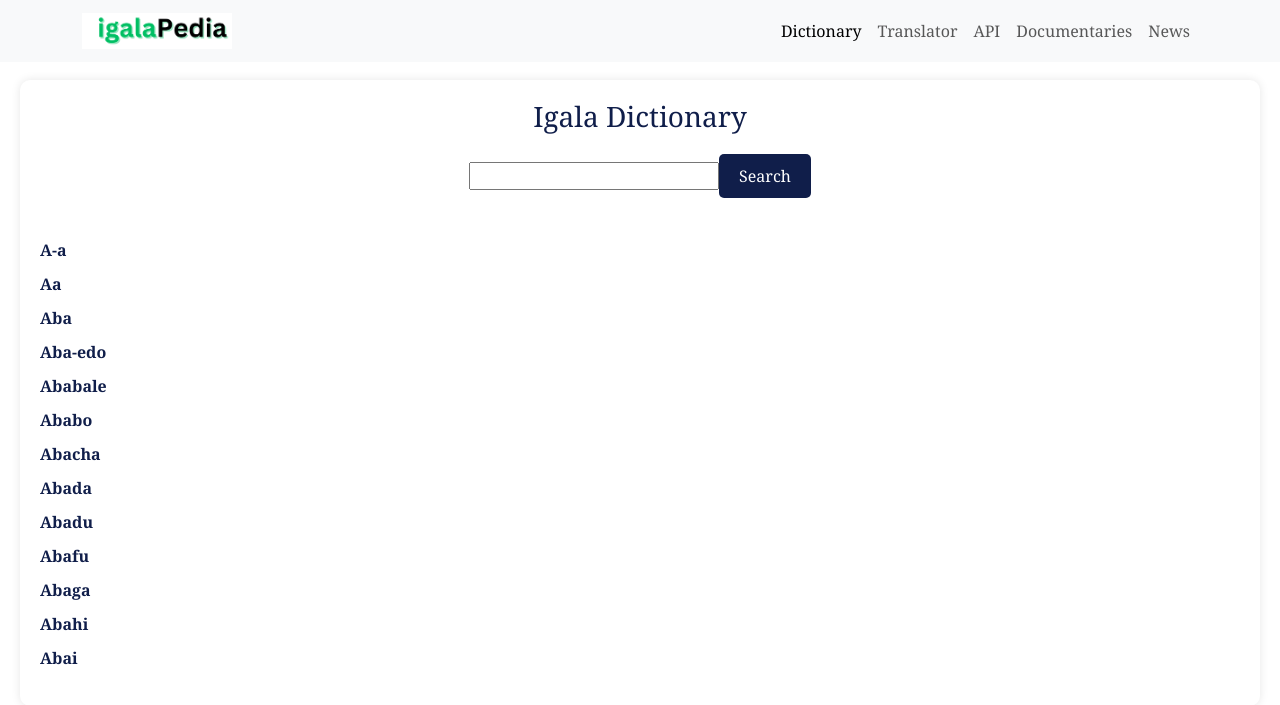
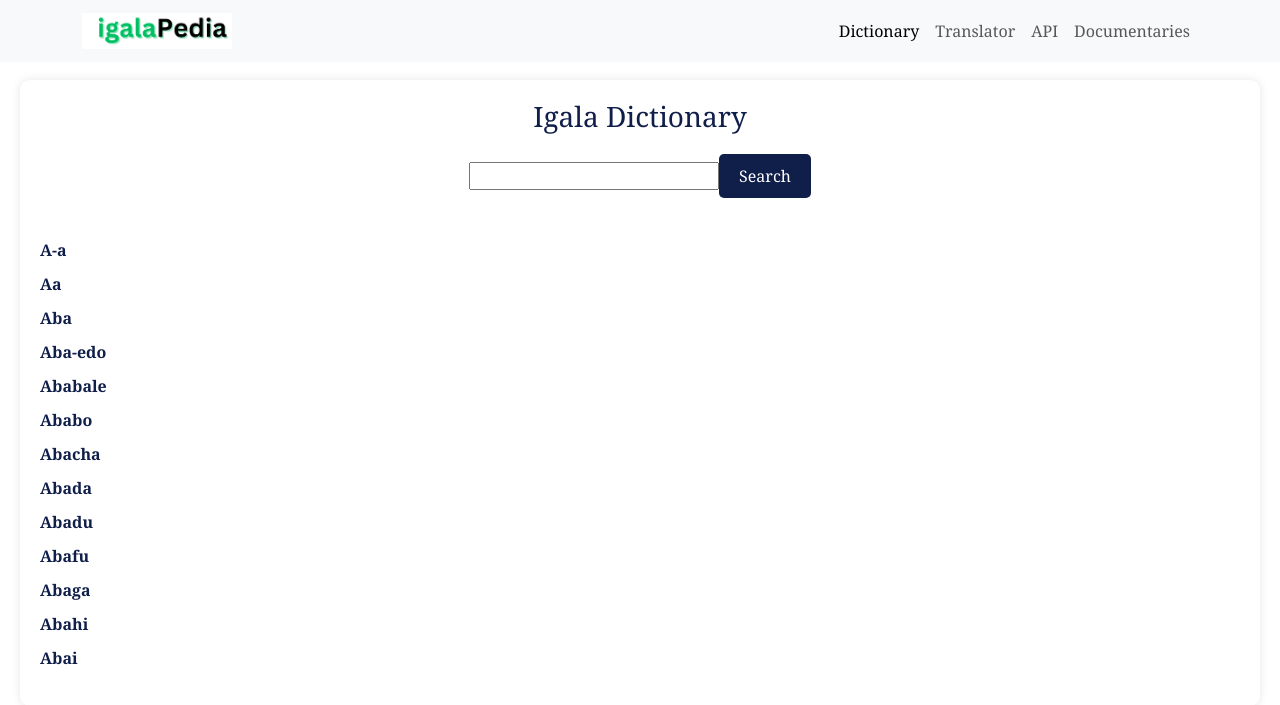
Before and after one commit to Dev-Yusuf/project, a Django app: page /dictionary/ in a window 1280 px wide. Shown: the top 705 px of the page. Run offline with Django 5.2, Linux system fonts and the light colour scheme; data comes from the database, SQL or seed files in the repository; some web fonts are replaced.

Commit message:
Added nrwe

```diff
--- a/igalapedia/templates/nav.html
+++ b/igalapedia/templates/nav.html
@@ -21,9 +21,7 @@
           <li class="nav-item">
             <a class="nav-link" href="about.html">Documentaries</a>
           </li>
-          <li class="nav-item">
-            <a class="nav-link" href="about.html">News</a>
-          </li>
+
         </ul>
       </div>
     </div>
```
